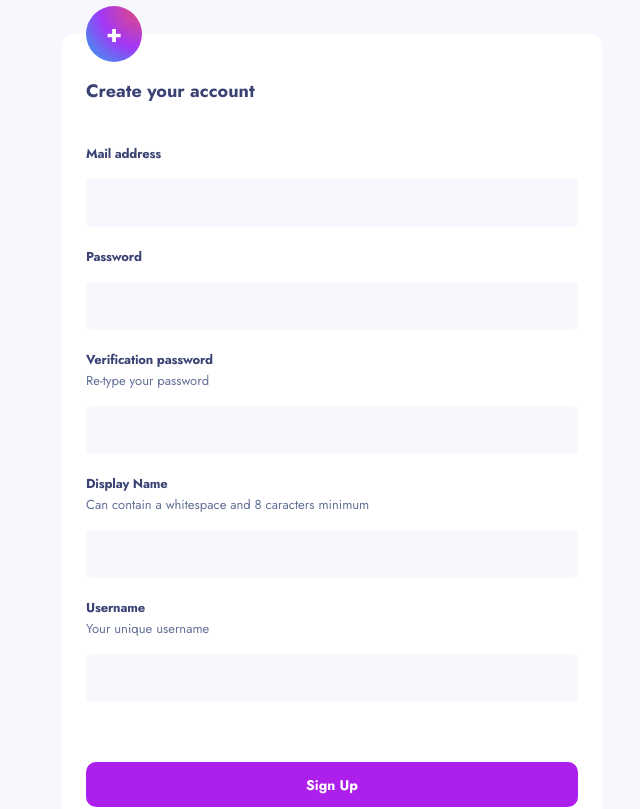
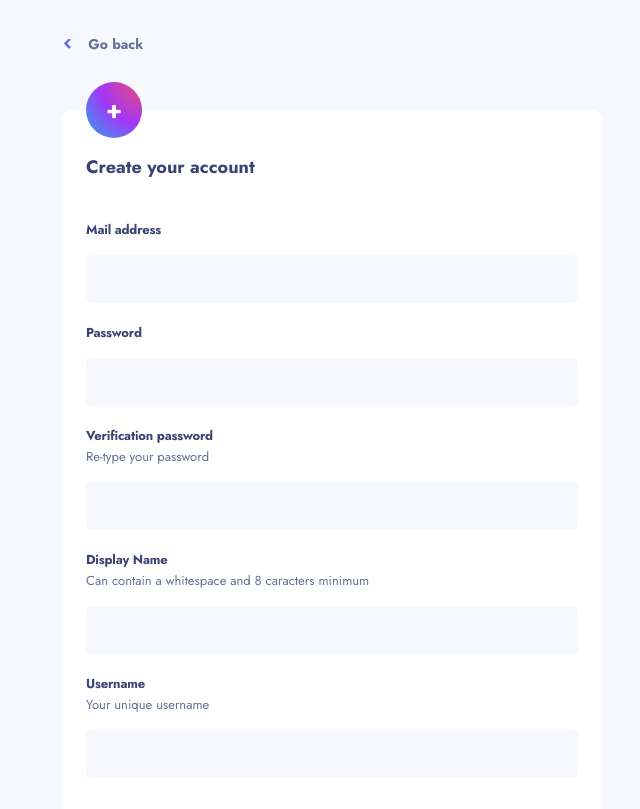
Before and after one commit to AlexisC73/feedback-front, a React (Vite) app: page /auth/register in a window 1280 px wide. Shown: the top 809 px of the page, without its empty margins (308-948 px from the left). Built offline with nearby package versions, Linux system fonts and the light colour scheme; what inversify would draw is missing.

Commit message:
adding back button on auth pages

```diff
--- a/src/pages/auth/login.tsx
+++ b/src/pages/auth/login.tsx
@@ -1,8 +1,9 @@
+import { GoBackButton } from "@/components/ui/BoBackButton/GoBackButton";
 import Layout from "@/Layout";
 import { LoginComponent } from "@/store/auth/app/login/LoginComponent";
 import { selectAuth } from "@/store/auth/auth-reducer";
 import { useAppSelector } from "@/store/store-hooks";
-import { Navigate, useLocation } from "react-router-dom";
+import { Link, Navigate, useLocation } from "react-router-dom";
 
 export function LoginPage() {
   const auth = useAppSelector(selectAuth)
@@ -16,6 +17,7 @@ export function LoginPage() {
   return (
     <Layout.emptyLayout>
       <div className="px-6 py-8.5 flex w-full flex-col gap-y-13.75 items-start md:max-w-135 md:mx-auto md:px-0 md:my-auto">
+        <Link to={"/"}><GoBackButton /></Link>
         <LoginComponent />
       </div>
     </Layout.emptyLayout>
--- a/src/pages/auth/register.tsx
+++ b/src/pages/auth/register.tsx
@@ -1,10 +1,13 @@
+import { GoBackButton } from "@/components/ui/BoBackButton/GoBackButton";
 import Layout from "@/Layout";
 import { RegisterComponent } from "@/store/auth/app/register/RegisterComponent";
+import { Link } from "react-router-dom";
 
 export function RegisterPage() {
   return (
     <Layout.emptyLayout>
       <div className="px-6 py-8.5 flex w-full flex-col gap-y-13.75 items-start md:max-w-135 md:mx-auto md:px-0 md:my-auto">
+        <Link to={"/"}><GoBackButton /></Link>
         <RegisterComponent />
       </div>
     </Layout.emptyLayout>
```
